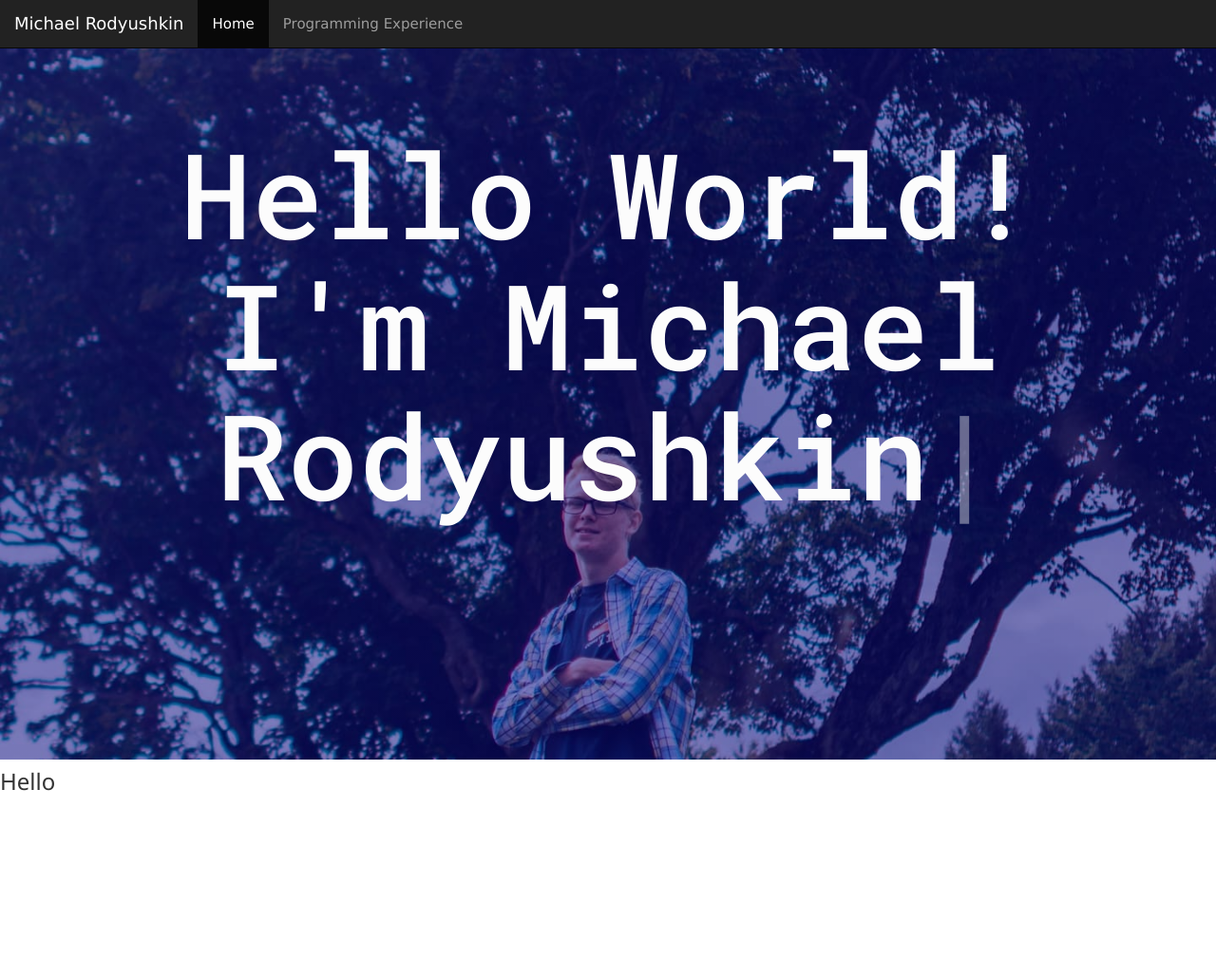
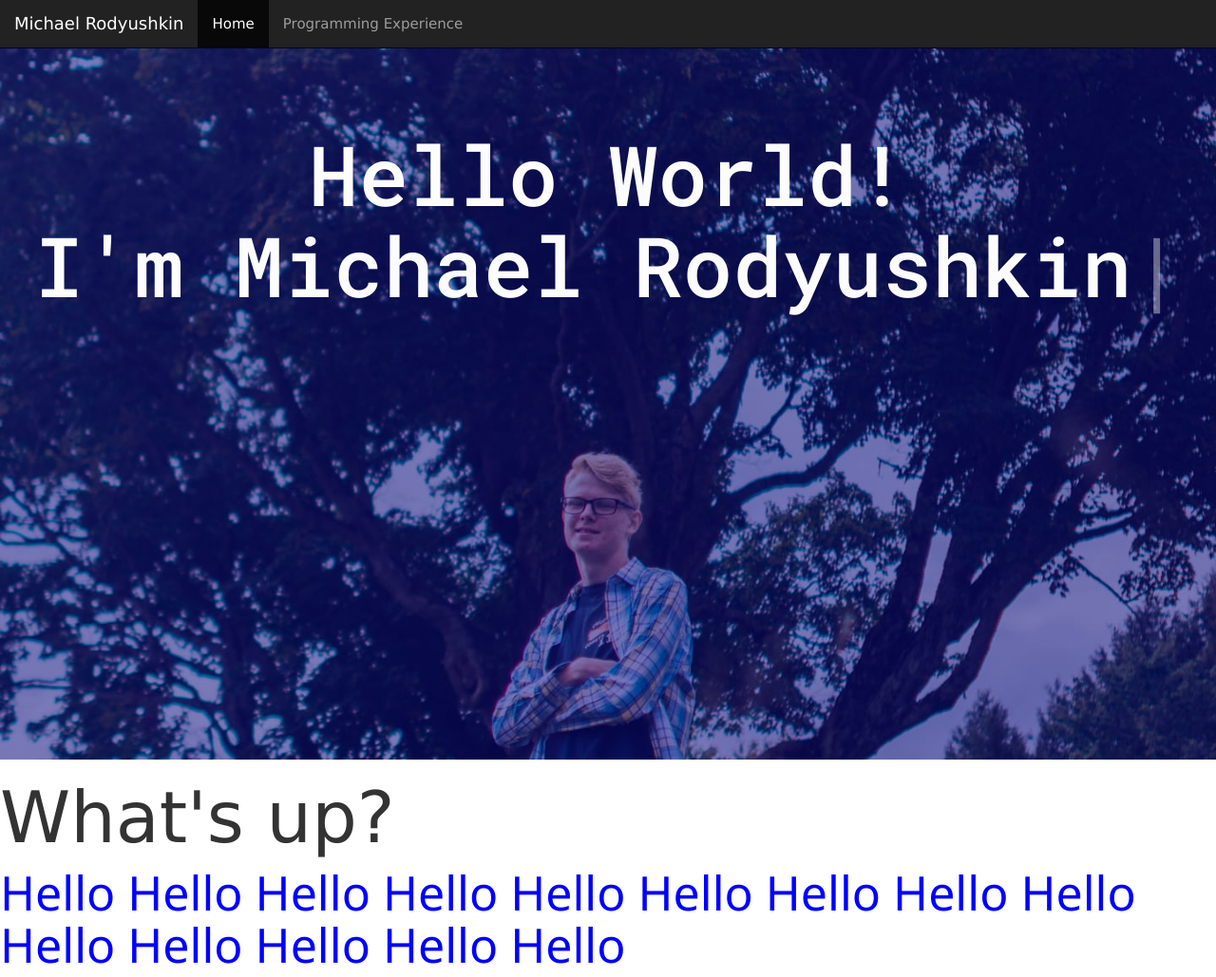
Before and after one commit to PotentialError/PotentialError.github.io, a plain HTML site: page index.html in a window 1280 px wide. Shown: the whole page at 95% size. Before the commit the page ends 839 px from the top, so only its background shows below. Drawn offline with nearby package versions, Linux system fonts and the light colour scheme.

Commit message:
Added cover text and h tags responsive to screen sizes

```diff
--- a/aboutMeCSS.css
+++ b/aboutMeCSS.css
@@ -1,13 +1,24 @@
 main, body, html {
     height: 100%;
     margin: 0;
+    font-size: 5px;
 }
+h1 { font-size: 3em !important;}
+h2 { font-size: 2.5em !important; }
+h3 {
+    font-size: 2em !important;
+    color: blue;
+}
+h4 { font-size: 1.5em !important; }
+h5 { font-size: 1em !important; }
 #title {
     position: absolute;
     color: rgb(252, 252, 252);
     padding: 5px;
     top: 15%;
-    font-size: 125px;
+    font-size: 3.5em !important;
+    /*font-size: calc(100% + 3vw + 3vh);*/
+    /*font-size: 125px;*/
     font-family: 'Roboto Mono', monospace;
 }
 .bg {
@@ -25,3 +36,32 @@ main, body, html {
     display: flex;
     justify-content: center;
   }
+/* Extra small devices (phones, 600px and down) */
+@media (max-width: 600px){
+    main, body {font-size:8px;}
+    #title {top: 35%;}
+}
+
+/* Small devices (portrait tablets and large phones, 600px and up) */
+@media (min-width: 600px) {
+    main, body {font-size:12px;}
+    #title {top: 35%;}
+}
+
+/* Medium devices (landscape tablets, 768px and up) */
+@media (min-width: 768px) {
+    main, body {font-size:17px;}
+    #title {top: 15%;}
+}
+
+/* Large devices (laptops/desktops, 992px and up) */
+@media (min-width: 992px) {
+    main, body {font-size:20px;}
+    #title {top: 15%;}
+}
+
+/* Extra large devices (large laptops and desktops, 1200px and up) */
+@media (min-width: 1200px) {
+    main, body {font-size: 25px;}
+    #title {top: 15%;}
+}
--- a/index.html
+++ b/index.html
@@ -5,7 +5,7 @@
         <script src="https://ajax.googleapis.com/ajax/libs/jquery/3.5.1/jquery.min.js"></script>
         <script src="./logic.js"></script>
         <meta charset="UTF-8">
-        <meta name="viewport" content="width=device-width, initial-scale=1">
+        <meta name="viewport" content="width=device-width, initial-scale=1.0">
         <link rel="stylesheet" href="https://maxcdn.bootstrapcdn.com/bootstrap/3.4.1/css/bootstrap.min.css">
         <script src="https://ajax.googleapis.com/ajax/libs/jquery/3.5.1/jquery.min.js"></script>
         <script src="https://maxcdn.bootstrapcdn.com/bootstrap/3.4.1/js/bootstrap.min.js"></script>
@@ -33,7 +33,8 @@
             <div class="bg" style="text-align: center;">
                 <h1 id="title"><span id="openingText"></span></h1>
             </div>
-            <h3>Hello</h3>
+            <h1 class="h1">What's up?</h1>
+            <h3>Hello Hello Hello Hello Hello Hello Hello Hello Hello Hello Hello Hello Hello Hello</h3>
         </main>
 
     </body>
```
